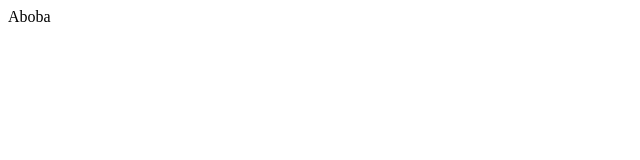
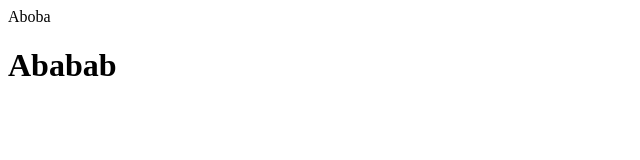
Before and after one commit to ArtemYo8283/nix-summer-practice, a plain HTML site: page index.html in a window 1280 px wide. Shown: the whole page, without its empty margins (0-640 px from the left). Drawn offline with Linux system fonts and the light colour scheme.

Commit message:
Update index.html

```diff
--- a/index.html
+++ b/index.html
@@ -8,5 +8,6 @@
 </head>
 <body>
     Aboba
+    <h1>Ababab</h1>
 </body>
 </html>
```
